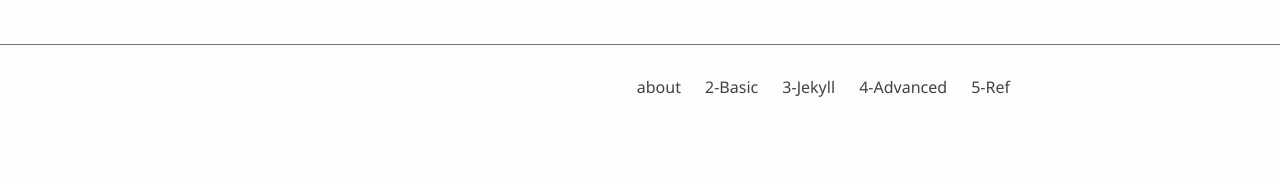
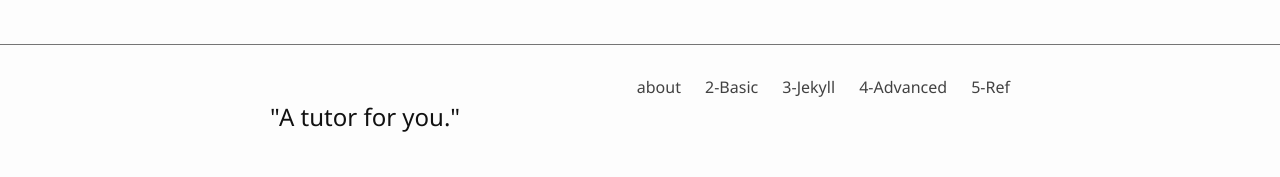
Before and after one commit to samclark1541/GOGO, a Jekyll site: the page built from index.md, in a window 1280 px wide. Shown: the part 977-1154 px from the top of the page. Built offline with Jekyll 4.4.1, drawn with Linux system fonts in a browser that asks for light colours; before the commit the page ends 1106 px from its top, so only the background shows below that.

Commit message:
add footer text

```diff
--- a/_includes/footer.html
+++ b/_includes/footer.html
@@ -9,5 +9,6 @@
         {% endfor %}
     </div>
     </div>
+    <h2>"A tutor for you."</h2>
   </div>
 </footer>
```
